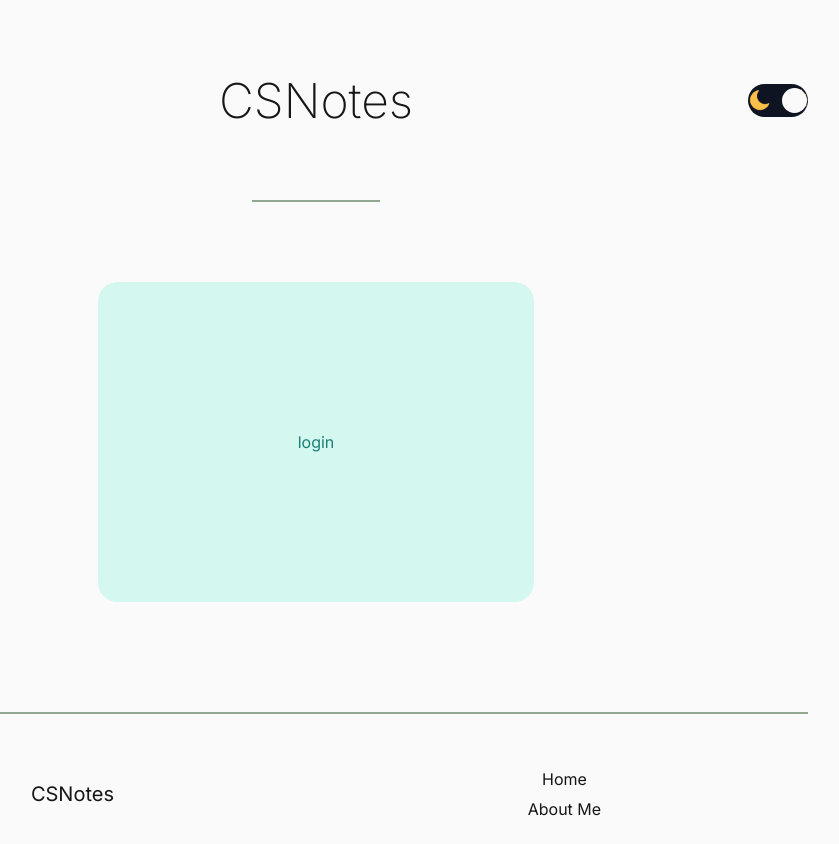
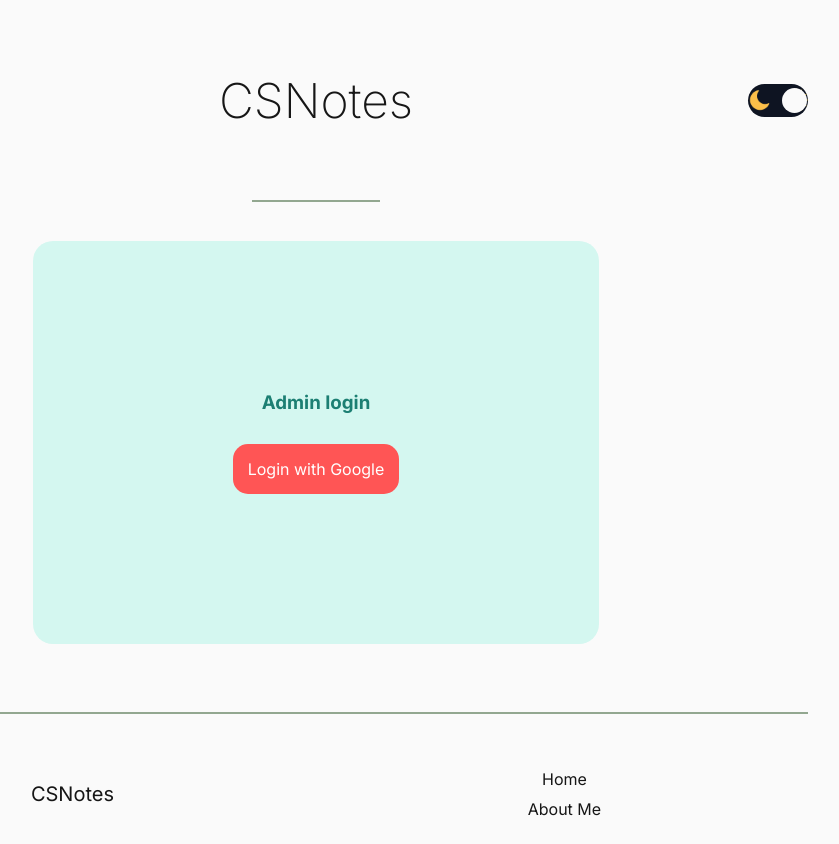
Before and after one commit to DawoodKamar/CSNotes, a Next.js app: page /login in a window 1280 px wide. Shown: the whole page, without its empty margins (324-1163 px from the left). Built offline with nearby package versions, Linux system fonts and the light colour scheme.

Commit message:
updated login page

```diff
--- a/src/app/login/login.module.css
+++ b/src/app/login/login.module.css
@@ -11,4 +11,26 @@
     color: var(--greeninner);
     padding: 150px 200px;
     border-radius: 20px;
+    display: flex;
+    flex-direction: column;
+    align-items: center;
+    gap: 30px;
 }
+
+.wrapper h3 {
+    background-color: var(--green);
+}
+
+.google {
+    padding: 15px;
+    border-radius: 15px;
+    cursor: pointer;
+    background-color: #ff5555;
+    color: white;
+}
+
+@media screen and (max-width: 768px){
+    .wrapper{
+        padding: 150px 100px;
+    }
+}
--- a/src/app/login/page.jsx
+++ b/src/app/login/page.jsx
@@ -2,9 +2,9 @@ import Styles from "./login.module.css"
 const LoginPage = () => {
   return (
     <div className={Styles.container}>
-
       <div className={Styles.wrapper}>
-        login
+        <h3>Admin login</h3>
+        <div className={Styles.google}>Login with Google</div>
       </div>
 
     </div>
```
